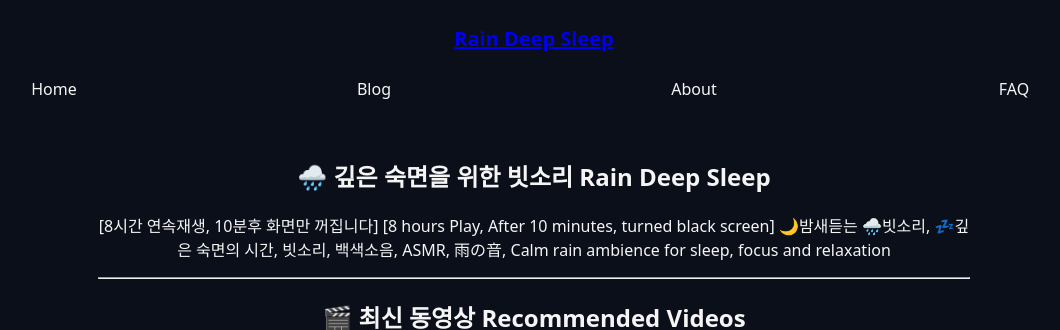
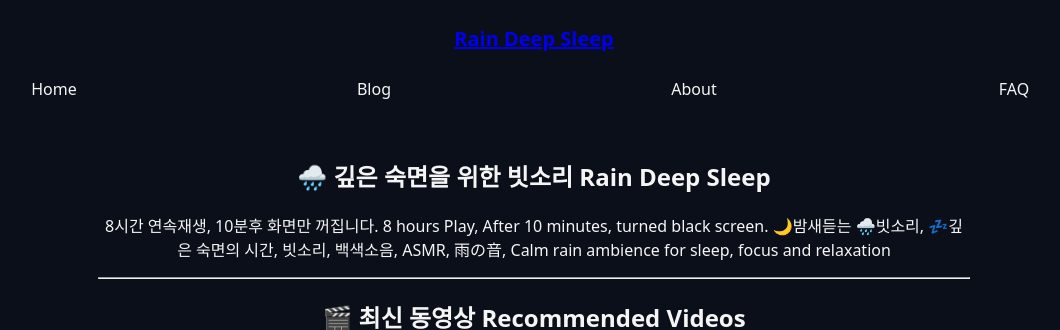
Before and after one commit to choijangwook/rain-deep-sleep, a Jekyll site: the page built from index.md, in a window 1280 px wide, cut to the strip 0-330 px from the top of the page. Shown: the whole strip, without its empty margins (106-1166 px from the left). Built offline with Jekyll 4.4.1, drawn with Linux system fonts in a browser that asks for light colours.

```diff
--- a/index.md
+++ b/index.md
@@ -5,7 +5,7 @@ title: Home
 
 ## 🌧️ 깊은 숙면을 위한 빗소리 Rain Deep Sleep
 
-[8시간 연속재생, 10분후 화면만 꺼집니다] [8 hours Play, After 10 minutes, turned black screen] 🌙밤새듣는 🌧️빗소리, 💤깊은 숙면의 시간, 빗소리, 백색소음, ASMR, 雨の音, Calm rain ambience for sleep, focus and relaxation
+8시간 연속재생, 10분후 화면만 꺼집니다. 8 hours Play, After 10 minutes, turned black screen. 🌙밤새듣는 🌧️빗소리, 💤깊은 숙면의 시간, 빗소리, 백색소음, ASMR, 雨の音, Calm rain ambience for sleep, focus and relaxation
 
 ---
 
```
